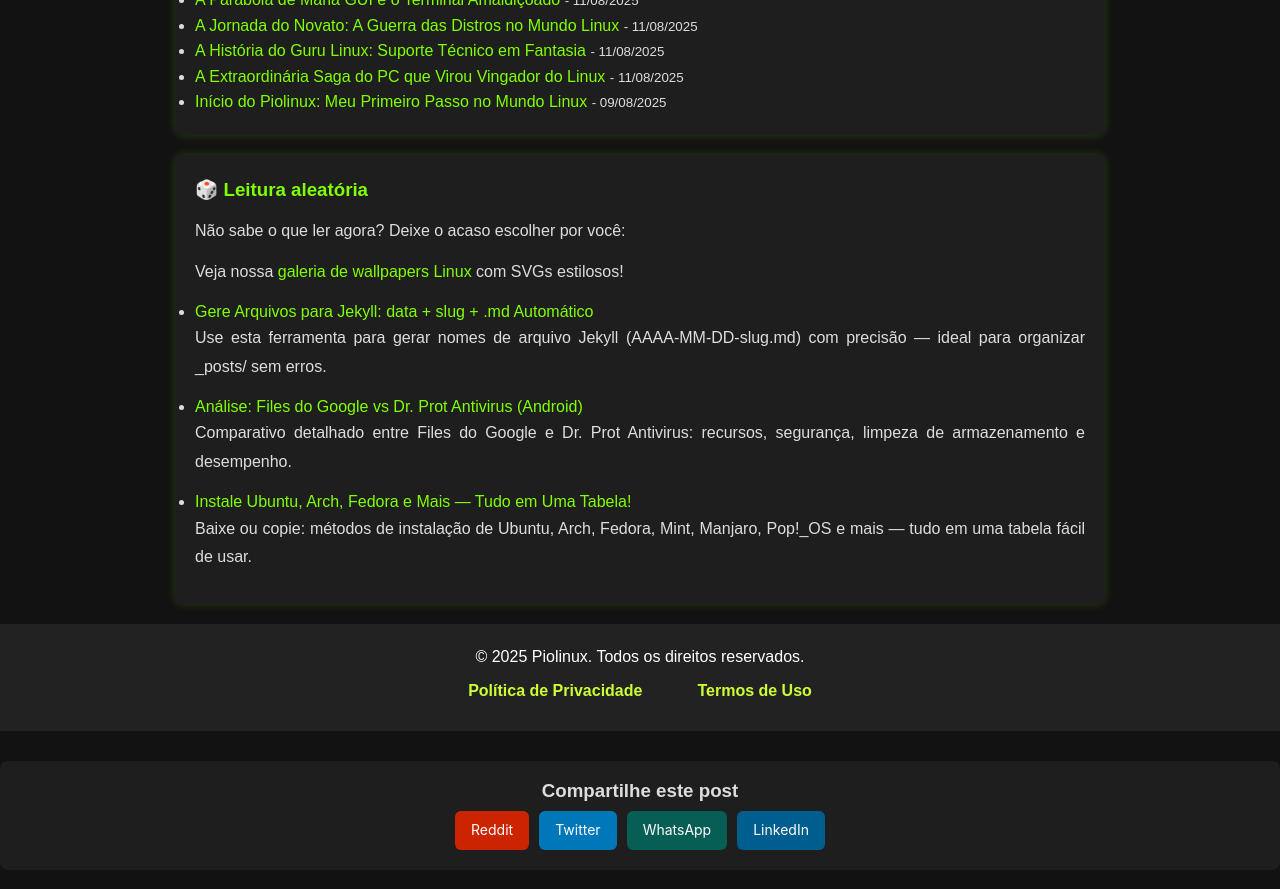
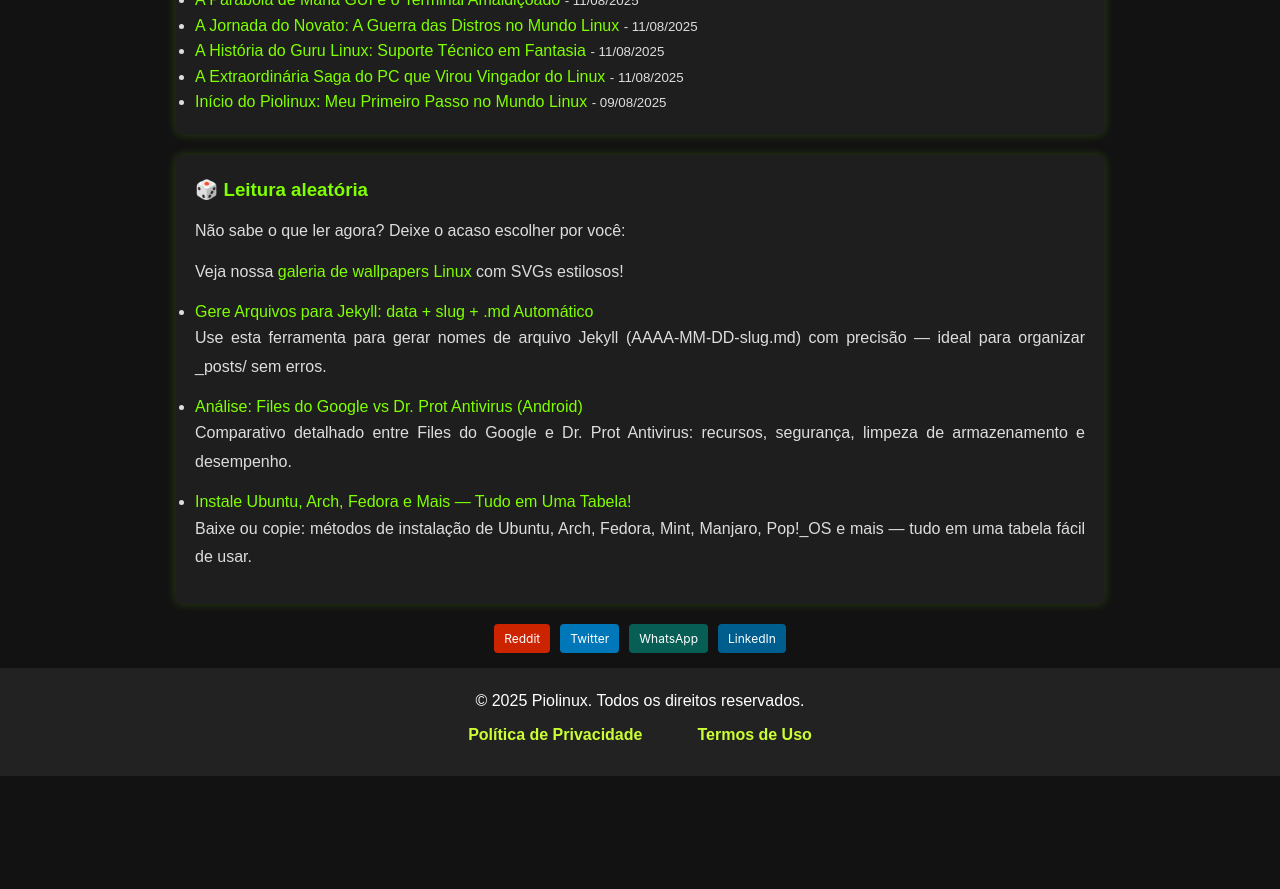
Before and after one commit to Piolinux/piolinux-site, a Jekyll site: the page built from index.md, in a window 1280 px wide and 900 px high, scrolled down 1048 px. Shown: the top 889 px of the window. Built offline with Jekyll 4.4.1, drawn with Linux system fonts in a browser that asks for light colours; after the commit the page ends 1824 px from its top, so only the background shows below that.

Commit message:
Update default.html

```diff
--- a/_layouts/default.html
+++ b/_layouts/default.html
@@ -3,6 +3,9 @@
 <head>
     {% include head.html %}
 </head>
+
+
+
 <body>
     {% include menu.html %}
 
@@ -17,38 +20,37 @@
         {% endif %}
 
         {{ content }}
-
-        <!-- Seção de Posts Aleatórios -->
 <section class="post-content">
 <div class="random-posts-container">
   <h3>🎲 Leitura aleatória</h3>
-                <p>Não sabe o que ler agora? Deixe o acaso escolher por você:</p>
-                <p>Veja nossa <a href="/wallpapers/" class="link-visivel">galeria de wallpapers Linux</a> com SVGs estilosos!</p>
+  <p>
+    Não sabe o que ler agora? Deixe o acaso escolher por você:
+  </p>
+ <p>
+  Veja nossa <a href="/wallpapers/" class="link-visivel">galeria de wallpapers Linux</a> com SVGs estilosos!
+</p>
   <ul>
     {% assign posts_aleatorios = site.posts | where_exp:"p", "p.url != page.url" | sample:3 %}
     {% for post in posts_aleatorios %}
       <li>
-                        <a href="{{ post.url }}">{{ post.title }}</a>
+        <a href="{{ post.url }}">
+          {{ post.title }}
+        </a>
         {% if post.description %}
-                        <p>{{ post.description }}</p>
+          <p>
+            {{ post.description }}
+          </p>
         {% endif %}
       </li>
     {% endfor %}
   </ul>
 </div>
+</section>
 
-        </section>
+
     </main>
 
-    {% include footer.html %}
-</body>
-</html>
-
-
-            <!-- Botões de Compartilhamento -->
-            <div id="share" style="text-align: center; margin: 30px 0; padding: 15px; background: #1e1e1e; border-radius: 8px;">
-                <h3>Compartilhe este post</h3>
-            </div>
+    <div id="share" style="text-align: center; margin: 15px 0;"></div>
 
 <script>
   document.addEventListener('DOMContentLoaded', () => {
@@ -74,18 +76,20 @@
       a.style = `
         background: ${color};
         color: white;
-                    padding: 8px 16px;
-                    margin: 5px;
-                    border-radius: 6px;
-                    font-size: 14px;
+        padding: 5px 10px;
+        margin: 0 5px;
+        border-radius: 4px;
+        font-size: 12px;
         text-decoration: none;
+        user-select: none;
         display: inline-block;
         font-family: -apple-system, BlinkMacSystemFont, 'Segoe UI', Roboto, sans-serif;
-                    transition: opacity 0.2s;
       `;
-                  a.onmouseenter = () => a.style.opacity = '0.9';
-                  a.onmouseleave = () => a.style.opacity = '1';
       container.appendChild(a);
     });
   });
 </script>
+
+    {% include footer.html %}
+</body>
+</html>
```
Lines whose indentation alone changed are shown as unchanged.
